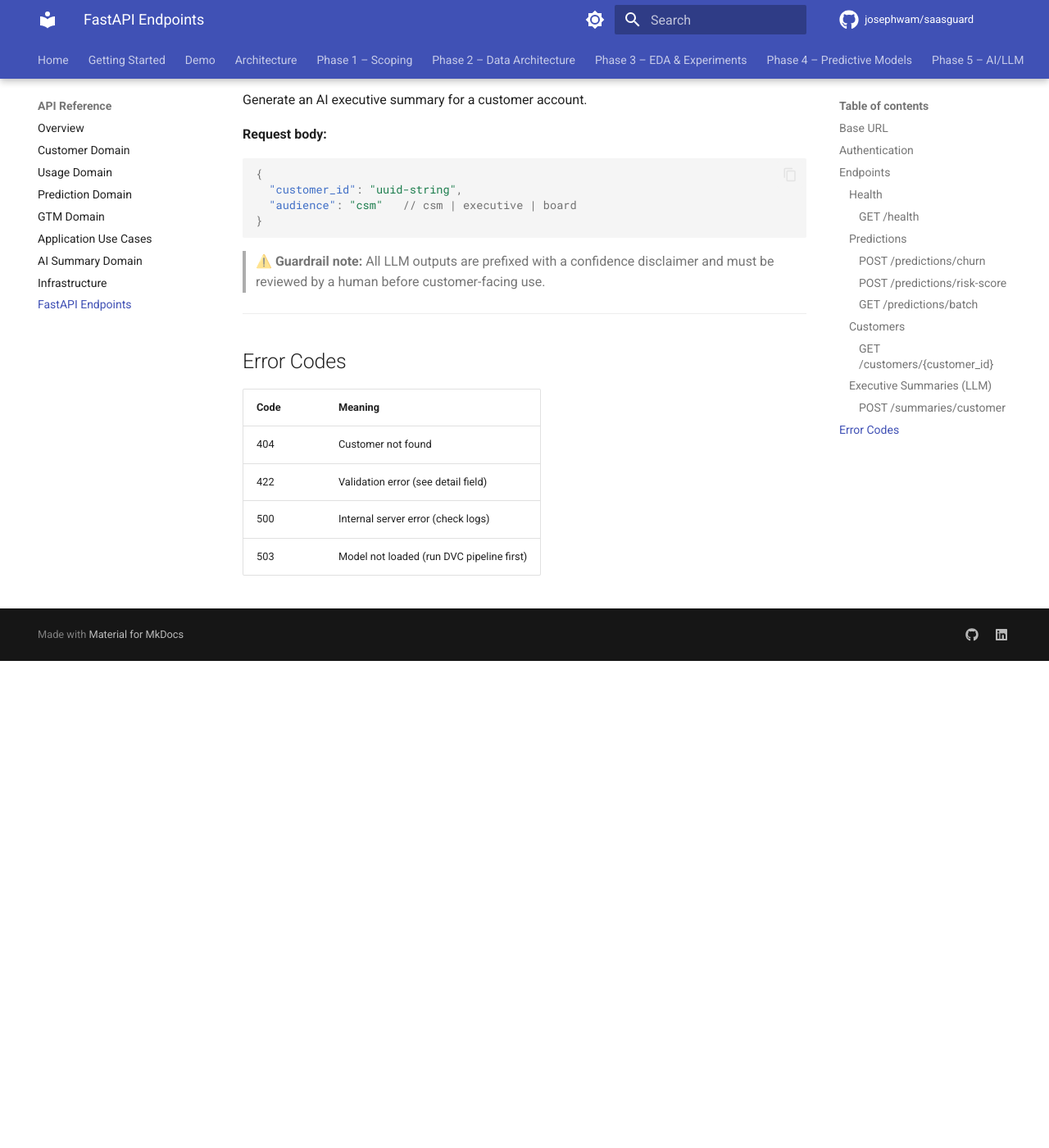
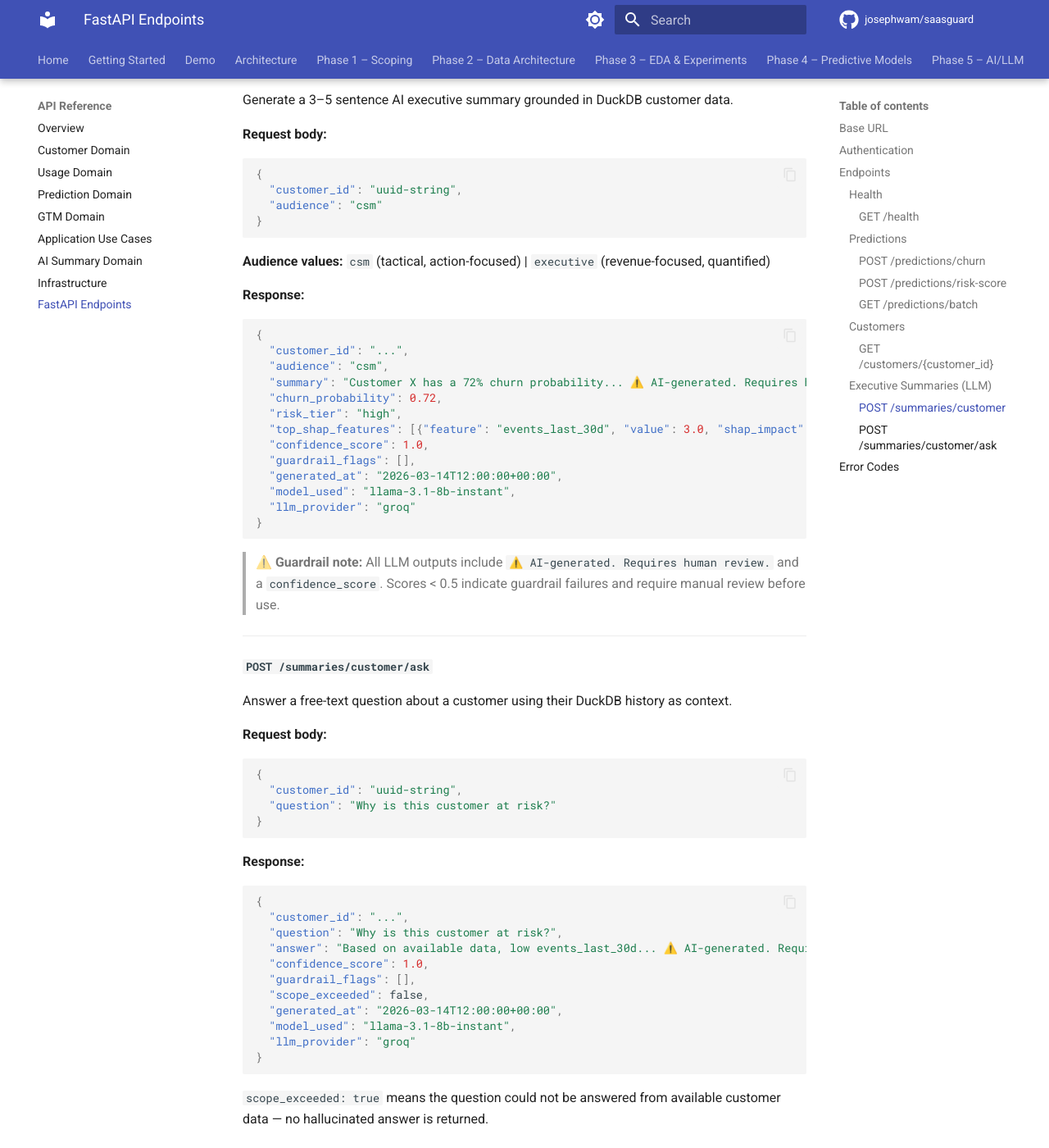
Before and after one commit to joewynn/SaaSGuard, an MkDocs documentation site: the page built from docs/API.md, in a window 1280 px wide and 1400 px high, scrolled down 2340 px. Shown: the whole window at 82% size. Built offline with MkDocs 1.6.1 and Material for MkDocs 9.7.7, drawn with Linux system fonts in a browser that asks for light colours; comment, search, counter and statistics services are not loaded; before the commit the page ends 3146 px from its top, so only the background shows below that.

Commit message:
docs: self-critique pass — Phase 5 & 6 doc gaps + SQL fixes
- Fix DISTINCT ON (PostgreSQL-only) in risk_drilldown.sql → ROW_NUMBER() CTE
- Fix incomplete UNION ALL placeholders in customer_360.sql → valid DuckDB SQL
- Update docs/architecture.md: add ai_summary bounded context subgraph,
  updated infrastructure layer (mart_risk_scores, 4 dashboards, LLM adapters),
  add Phase 5 AI summary request flow sequence diagram
- Expand docs/API.md: add POST /summaries/customer/ask endpoint with full
  request/response examples, scope_exceeded semantics, guardrail explanation

Co-Authored-By: Claude Sonnet 4.6 <noreply@anthropic.com>

````diff
--- a/docs/API.md
+++ b/docs/API.md
@@ -110,18 +110,71 @@ Retrieve Customer 360 profile — entity data, latest churn score, risk score, r
 
 #### `POST /summaries/customer`
 
-Generate an AI executive summary for a customer account.
+Generate a 3–5 sentence AI executive summary grounded in DuckDB customer data.
 
 **Request body:**
 
 ```json
 {
   "customer_id": "uuid-string",
-  "audience": "csm"   // csm | executive | board
+  "audience": "csm"
 }
 ```
 
-> ⚠️ **Guardrail note:** All LLM outputs are prefixed with a confidence disclaimer and must be reviewed by a human before customer-facing use.
+**Audience values:** `csm` (tactical, action-focused) | `executive` (revenue-focused, quantified)
+
+**Response:**
+
+```json
+{
+  "customer_id": "...",
+  "audience": "csm",
+  "summary": "Customer X has a 72% churn probability... ⚠️ AI-generated. Requires human review.",
+  "churn_probability": 0.72,
+  "risk_tier": "high",
+  "top_shap_features": [{"feature": "events_last_30d", "value": 3.0, "shap_impact": 0.42}],
+  "confidence_score": 1.0,
+  "guardrail_flags": [],
+  "generated_at": "2026-03-14T12:00:00+00:00",
+  "model_used": "llama-3.1-8b-instant",
+  "llm_provider": "groq"
+}
+```
+
+> ⚠️ **Guardrail note:** All LLM outputs include `⚠️ AI-generated. Requires human review.` and a `confidence_score`. Scores < 0.5 indicate guardrail failures and require manual review before use.
+
+---
+
+#### `POST /summaries/customer/ask`
+
+Answer a free-text question about a customer using their DuckDB history as context.
+
+**Request body:**
+
+```json
+{
+  "customer_id": "uuid-string",
+  "question": "Why is this customer at risk?"
+}
+```
+
+**Response:**
+
+```json
+{
+  "customer_id": "...",
+  "question": "Why is this customer at risk?",
+  "answer": "Based on available data, low events_last_30d... ⚠️ AI-generated. Requires human review.",
+  "confidence_score": 1.0,
+  "guardrail_flags": [],
+  "scope_exceeded": false,
+  "generated_at": "2026-03-14T12:00:00+00:00",
+  "model_used": "llama-3.1-8b-instant",
+  "llm_provider": "groq"
+}
+```
+
+`scope_exceeded: true` means the question could not be answered from available customer data — no hallucinated answer is returned.
 
 ---
 
````
Also changed, not shown: docs/architecture.md (+51 -6 lines), 2 other files.
